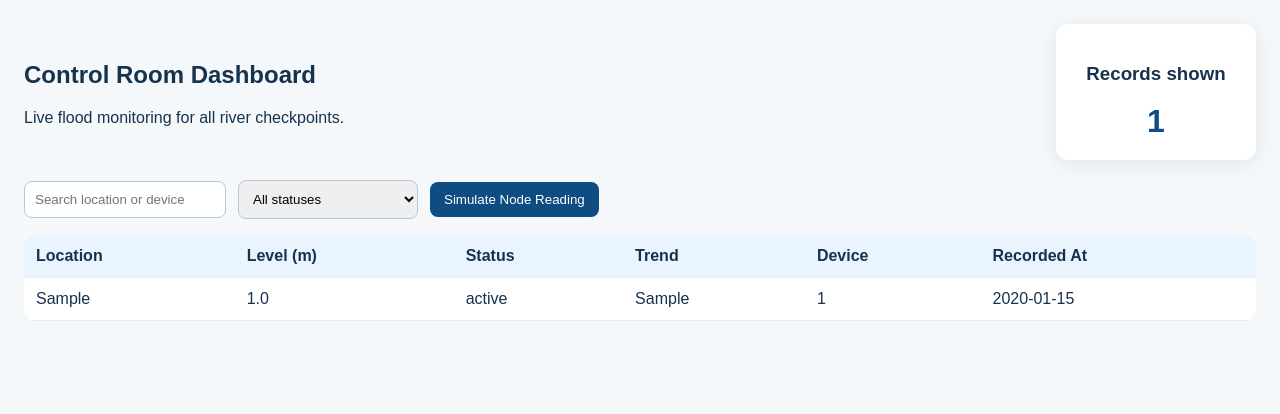
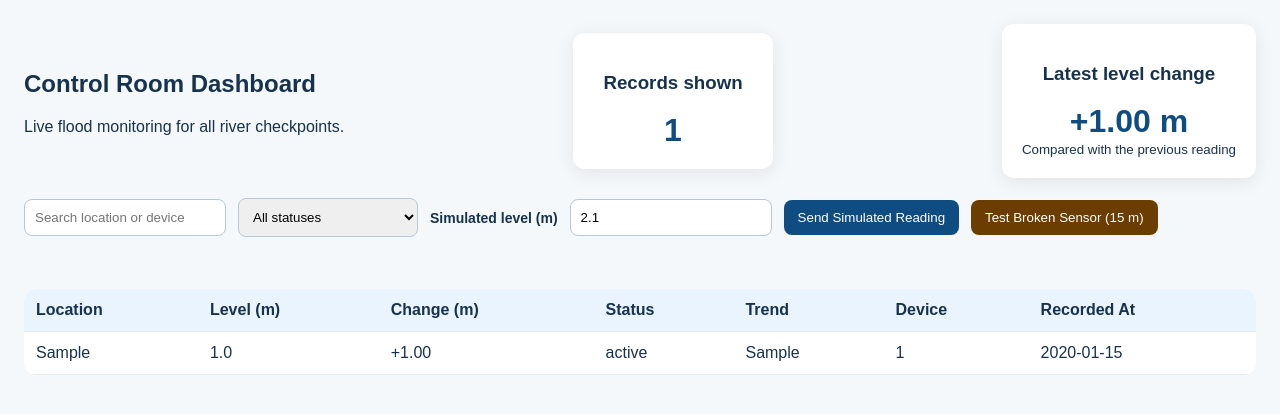
Before and after one commit to poojaraja373/RiverFlood, a Flask app: page /dashboard in a window 1280 px wide. Shown: the part 100-514 px from the top of the page. Run offline with Flask 3, Linux system fonts and the light colour scheme; the visitor is signed in with stand-in values (Sample User, id 1); tables that the repository leaves empty hold one stand-in row (values such as "Sample post").

Commit message:
Add sensor validation demo and final presentation video

```diff
--- a/app.py
+++ b/app.py
@@ -244,7 +244,14 @@ def dashboard():
     ).fetchall()
     conn.close()
     ordered = order_readings(rows)
-    return render_template("dashboard.html", readings=ordered, count=len(ordered), username=session.get("username"))
+    latest_reading = rows[0] if rows else None
+    return render_template(
+        "dashboard.html",
+        readings=ordered,
+        count=len(ordered),
+        latest_reading=latest_reading,
+        username=session.get("username"),
+    )
 
 
 @app.route("/register", methods=["GET", "POST"])
@@ -302,7 +309,11 @@ def simulate_reading():
         return jsonify({"ok": False, "message": "Invalid water level"}), 400
 
     if not math.isfinite(level) or level < 0 or level > 12:
-        return jsonify({"ok": False, "message": "Water level must stay within 0 to 12m"}), 400
+        # Ignore faulty sensor data completely: do not store it and do not create an alert.
+        return jsonify({
+            "ok": False,
+            "message": "Sensor fault: reading ignored. Valid range is 0 to 12 m; no alert was raised.",
+        }), 400
 
     conn = get_db()
     previous_row = conn.execute(
@@ -329,7 +340,13 @@ def simulate_reading():
     )
     conn.commit()
     conn.close()
-    return jsonify({"ok": True, "message": "Simulated reading stored"})
+    return jsonify({
+        "ok": True,
+        "message": "Simulated reading stored",
+        "level": level,
+        "delta_m": delta,
+        "derived_status": derived_status,
+    })
 
 
 if __name__ == "__main__":
--- a/static/style.css
+++ b/static/style.css
@@ -11,7 +11,12 @@ main { padding:24px; }
 .big-number { font-size:32px; font-weight:bold; color:#0f4c81; margin:0; }
 .controls { display:flex; gap:12px; align-items:center; margin-bottom:16px; flex-wrap:wrap; }
 .controls input, .controls select, form input, form select { padding:10px; border:1px solid #b7c7d6; border-radius:8px; min-width:180px; }
+.controls label { font-weight:bold; font-size:14px; }
 button { background:#0f4c81; color:white; border:none; padding:10px 14px; border-radius:8px; cursor:pointer; }
+.fault-btn { background:#6b3d00; }
+.simulation-message { min-height:20px; margin:0 0 16px; font-weight:bold; }
+.simulation-message.fault { color:#a40000; }
+.simulation-message.success { color:#087830; }
 .table-wrap { overflow:auto; }
 table { width:100%; border-collapse:collapse; background:white; border-radius:12px; overflow:hidden; }
 th, td { padding:12px; border-bottom:1px solid #e4ebf2; text-align:left; }
--- a/templates/dashboard.html
+++ b/templates/dashboard.html
@@ -8,6 +8,17 @@
   <div class="card status-card">
     <h3>Records shown</h3>
     <p class="big-number">{{ count }}</p>
+  </div>
+  <div class="card status-card">
+    <h3>Latest level change</h3>
+    <p class="big-number">
+      {% if latest_reading and latest_reading.delta_m is not none %}
+        {{ '%+.2f'|format(latest_reading.delta_m) }} m
+      {% else %}
+        --
+      {% endif %}
+    </p>
+    <small>Compared with the previous reading</small>
   </div>
 </section>
 
@@ -20,8 +31,12 @@
     <option value="Danger">Danger</option>
     <option value="Unknown">Unknown</option>
   </select>
-  <button id="simulateBtn">Simulate Node Reading</button>
+  <label for="simulatedLevel">Simulated level (m)</label>
+  <input id="simulatedLevel" type="number" min="0" max="12" step="0.1" value="2.1" />
+  <button id="simulateBtn">Send Simulated Reading</button>
+  <button id="brokenSensorBtn" class="fault-btn">Test Broken Sensor (15 m)</button>
 </section>
+<p id="simulationMessage" class="simulation-message" role="status"></p>
 
 <section class="table-wrap">
   <table id="readingsTable">
@@ -29,6 +44,7 @@
       <tr>
         <th>Location</th>
         <th>Level (m)</th>
+        <th>Change (m)</th>
         <th>Status</th>
         <th>Trend</th>
         <th>Device</th>
@@ -40,6 +56,7 @@
       <tr>
         <td>{{ reading.location }}</td>
         <td>{{ reading.water_level_m }}</td>
+        <td>{% if reading.delta_m is not none %}{{ '%+.2f'|format(reading.delta_m) }}{% else %}--{% endif %}</td>
         <td>{{ reading.derived_status }}</td>
         <td>{{ reading.trend }}</td>
         <td>{{ reading.device_id }}</td>
@@ -47,7 +64,7 @@
       </tr>
       {% else %}
       <tr>
-        <td colspan="6">No readings yet. Register the first reading or simulate a node reading.</td>
+        <td colspan="7">No readings yet. Register the first reading or simulate a node reading.</td>
       </tr>
       {% endfor %}
     </tbody>
@@ -73,12 +90,27 @@
   searchInput.addEventListener('input', filterRows);
   statusFilter.addEventListener('change', filterRows);
 
-  document.getElementById('simulateBtn').addEventListener('click', async () => {
-    const res = await fetch('/api/simulate', { method: 'POST', headers: { 'Content-Type': 'application/json' }, body: JSON.stringify({ location: 'North Bank', device_id: 'NODE-01', water_level_m: 2.1 }) });
+  const simulationMessage = document.getElementById('simulationMessage');
+
+  async function sendSimulation(level) {
+    const res = await fetch('/api/simulate', { method: 'POST', headers: { 'Content-Type': 'application/json' }, body: JSON.stringify({ location: 'North Bank', device_id: 'NODE-01', water_level_m: level }) });
     const data = await res.json();
     if (data.ok) {
+      simulationMessage.className = 'simulation-message success';
+      simulationMessage.textContent = `Stored ${data.level} m. Computed change: ${data.delta_m === null ? '--' : `${data.delta_m >= 0 ? '+' : ''}${data.delta_m.toFixed(2)} m`}.`;
       window.location.reload();
+    } else {
+      simulationMessage.className = 'simulation-message fault';
+      simulationMessage.textContent = data.message;
     }
+  }
+
+  document.getElementById('simulateBtn').addEventListener('click', () => {
+    sendSimulation(document.getElementById('simulatedLevel').value);
+  });
+
+  document.getElementById('brokenSensorBtn').addEventListener('click', () => {
+    sendSimulation(15);
   });
 </script>
 {% endblock %}
```
Also changed, not shown: 1 other file.
